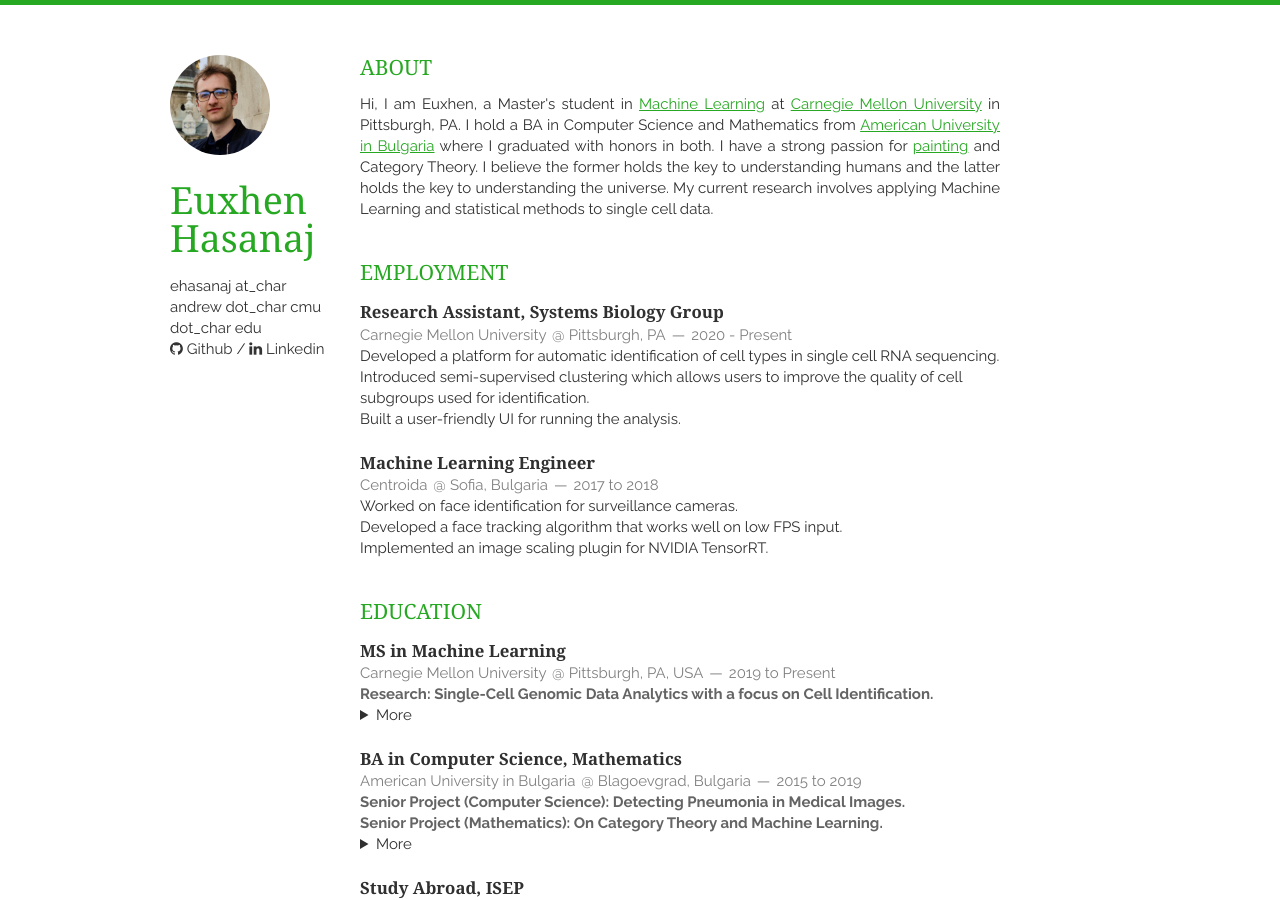
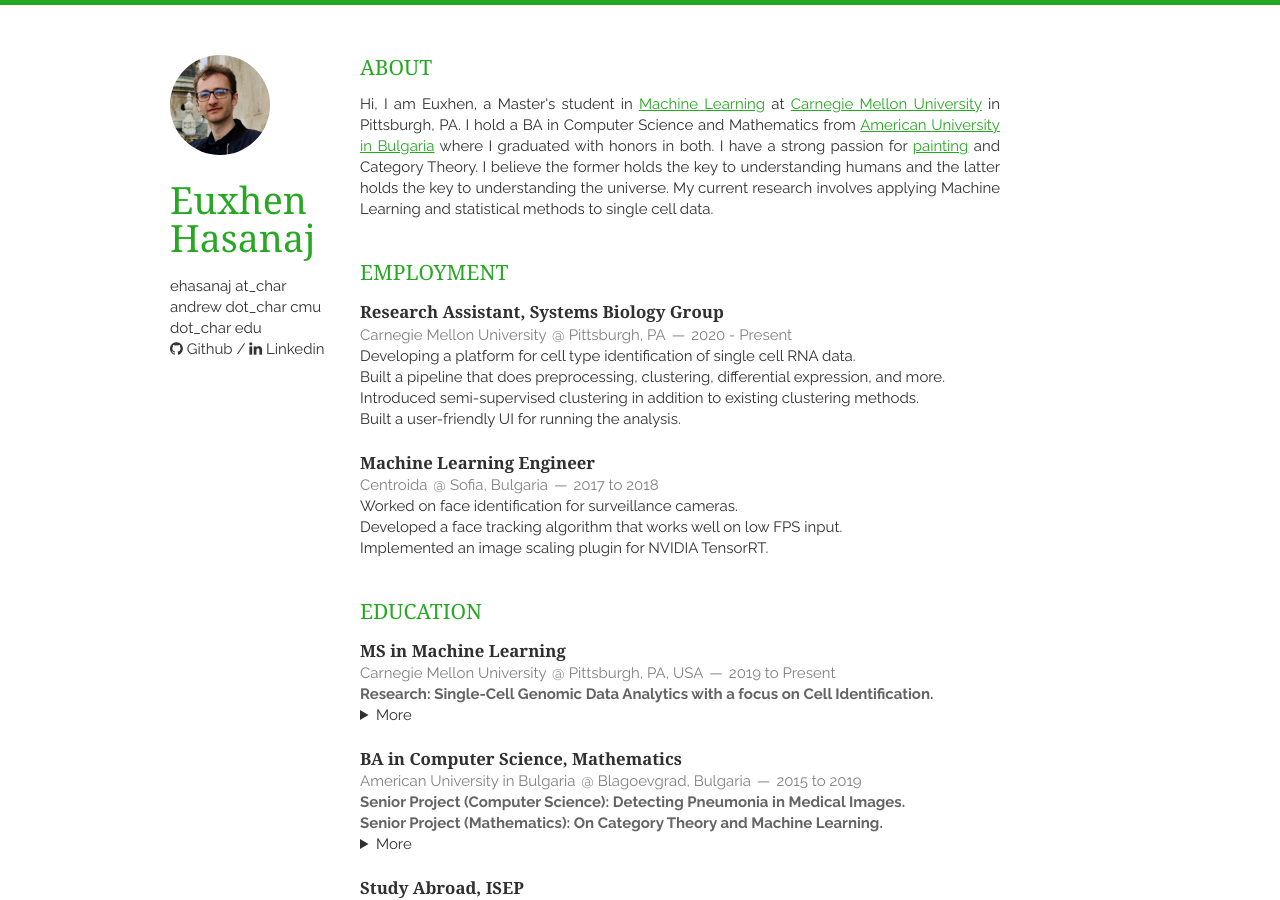
Before and after one commit to ferrocactus/ferrocactus.github.io, a Jekyll site: the page built from index.html, in a window 1280 px wide and 900 px high. Built offline with Jekyll 4.4.1, drawn with Linux system fonts in a browser that asks for light colours; nearby versions of some CDN libraries; the list of posts is cut into pages by our own code.

Commit message:
updated ra desc

```diff
--- a/_includes/employment.html
+++ b/_includes/employment.html
@@ -6,8 +6,9 @@
             <span>Carnegie Mellon University</span>
             <span><address>Pittsburgh, PA</address><time>2020 - Present</time></span>
         </header>
-        <p>Developed a platform for automatic identification of cell types in single cell RNA sequencing.
-        </br>Introduced semi-supervised clustering which allows users to improve the quality of cell subgroups used for identification.
+        <p>Developing a platform for cell type identification of single cell RNA data.
+        </br>Built a pipeline that does preprocessing, clustering, differential expression, and more.
+        </br>Introduced semi-supervised clustering in addition to existing clustering methods.
         </br>Built a user-friendly UI for running the analysis.</p>
     </article>
     <article>
@@ -16,6 +17,8 @@
             <span>Centroida</span>
             <span><address>Sofia, Bulgaria</address><time>2017 to 2018</time></span>
         </header>
-        <p>Worked on face identification for surveillance cameras.</br>Developed a face tracking algorithm that works well on low FPS input.</br>Implemented an image scaling plugin for NVIDIA TensorRT.</p>
+        <p>Worked on face identification for surveillance cameras.
+        </br>Developed a face tracking algorithm that works well on low FPS input.
+        </br>Implemented an image scaling plugin for NVIDIA TensorRT.</p>
     </article>
 </section>
```
